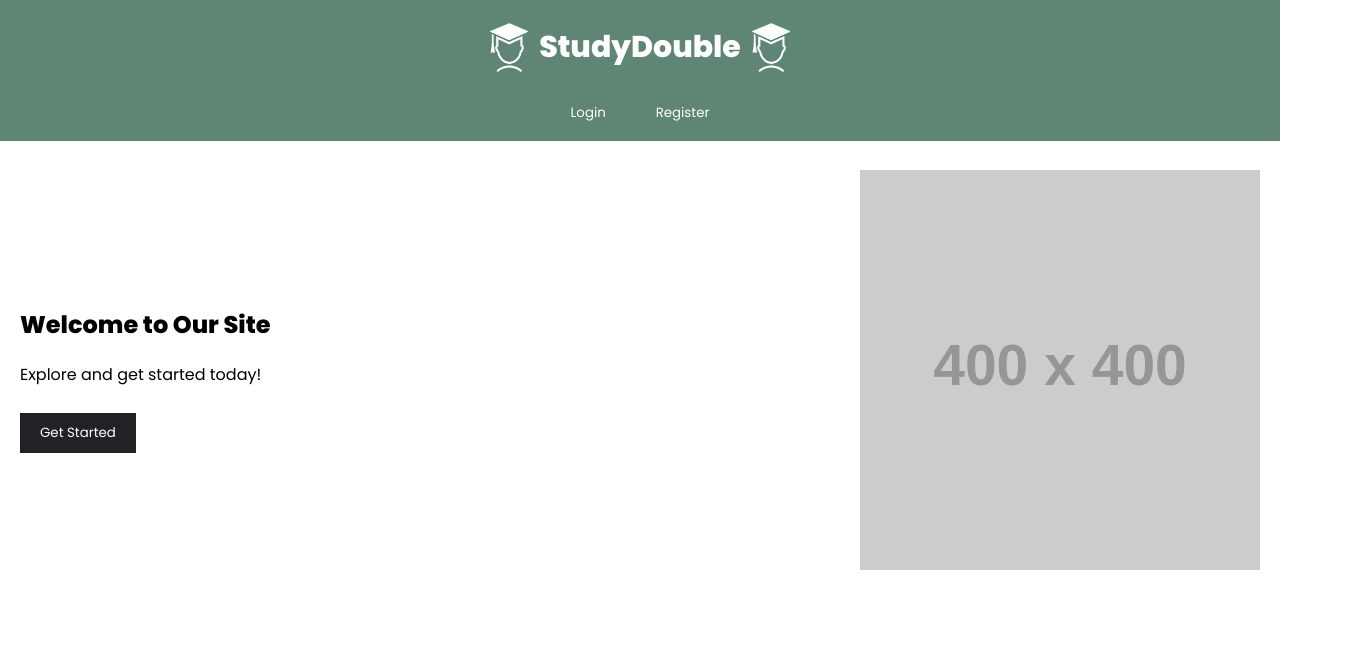
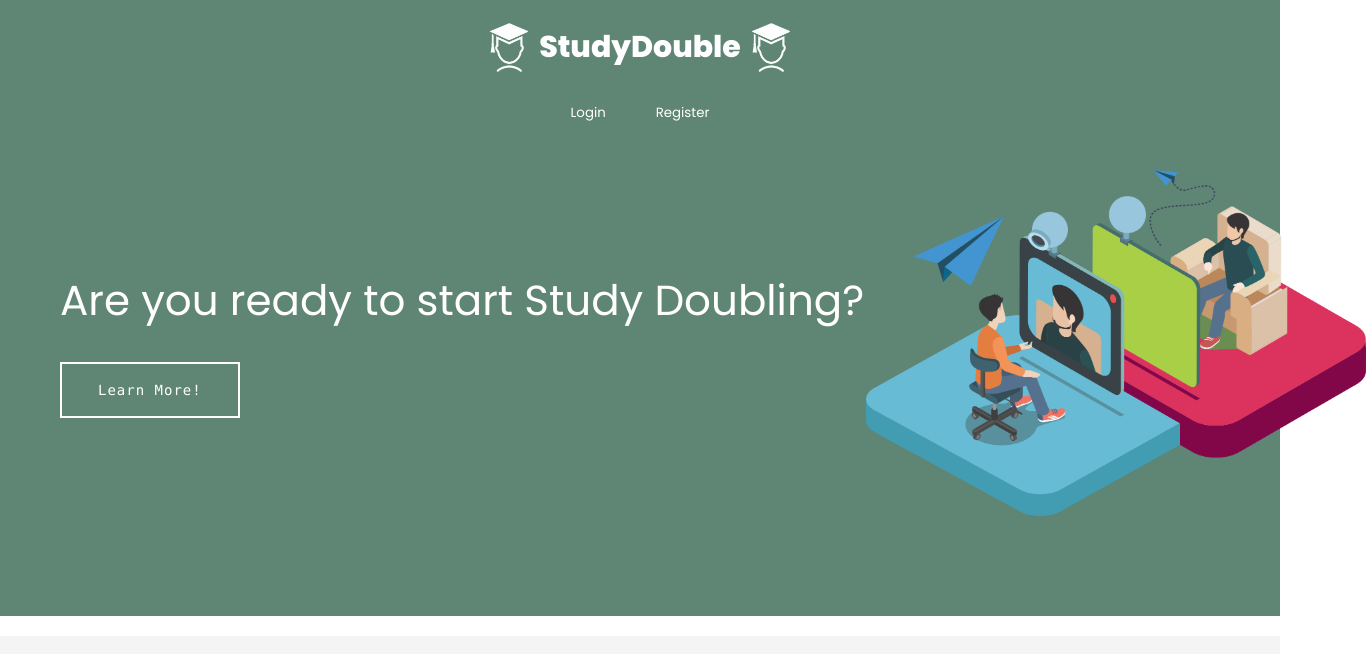
Before and after one commit to kamaldbouk/study-double, a React (Create React App) app in the folder frontend/: page /home in a window 1280 px wide. Shown: the top 654 px of the page, 1366 px wide, since content can reach past the window. Built offline with nearby package versions, Linux system fonts and the light colour scheme.

Commit message:
hero page done

```diff
--- a/frontend/src/Home/Home.js
+++ b/frontend/src/Home/Home.js
@@ -1,5 +1,6 @@
 import { useHistory } from "react-router-dom";
 import one from '../shared/images/one.png';
+import hero from '../shared/images/hero.png'
 
 const Home = () => {
     const history = useHistory();
@@ -27,13 +28,13 @@ const Home = () => {
 
             <section className="firstSection">
                 <div className="textContainer">
-                    <h1>Welcome to Our Site</h1>
-                    <p>Explore and get started today!</p>
-                    <button className="button">Get Started</button>
+                <span className="typing-text">Are you ready to start Study Doubling?</span>
+                <br />
+                <div class="button_slide slide_right">Learn More!</div>
                 </div>
                 <img
-                    src="https://via.placeholder.com/400"
-                    alt="Placeholder"
+                    src={hero}
+                    alt="People working online"
                     className="image"
                 />
             </section>
--- a/frontend/src/index.css
+++ b/frontend/src/index.css
@@ -173,23 +173,27 @@ code {
   width: 100%;
 }
 
-/* Section Styles */
+/* First Section */
 .firstSection {
   display: flex;
   align-items: center;
   justify-content: space-between;
   padding: 100px 20px;
   margin-top: 70px;
+  background-color: #5F8575;
 }
 
 .textContainer {
   flex: 1;
-  padding-right: 20px;
+  margin-left: 40px;
+  color: white;
+  font-size: 42px;
 }
 
 .image {
-  width: 400px;
+  width: 500px;
   height: auto;
+  margin-right: 50px;
 }
 
 .button {
@@ -199,9 +203,55 @@ code {
   border: none;
   cursor: pointer;
   margin-top: 10px;
+  border-radius: 8px;
 }
 
-/* Empty Section */
+.button_slide {
+  color: #FFF;
+  border: 2px solid #ffffff;
+  border-radius: 0px;
+  padding: 18px 36px;
+  display: inline-block;
+  font-family: "Lucida Console", Monaco, monospace;
+  font-size: 14px;
+  letter-spacing: 1px;
+  cursor: pointer;
+  box-shadow: inset 0 0 0 0 #d4cfcf;
+  -webkit-transition: ease-out 0.4s;
+  -moz-transition: ease-out 0.4s;
+  transition: ease-out 0.4s;
+}
+
+.slide_right:hover {
+  box-shadow: inset 400px 0 0 0 #ffffff;
+  color: black;
+}
+
+
+.typing-text {
+  display: inline-block;
+  overflow: hidden;
+  white-space: nowrap;
+  border-right: 2px solid white;
+  animation: typing 2.5s steps(14, end), blink 0.5s step-end infinite alternate;
+}
+
+@keyframes typing {
+  from {
+    width: 0;
+  }
+  to {
+    width: 100%;
+  }
+}
+
+@keyframes blink {
+  50% {
+    border-color: transparent;
+  }
+}
+
+/* Second Section */
 .secondSection {
   height: 300px;
   background-color: #f4f4f4;
```
Also changed, not shown: frontend/src/shared/images/hero.png (added).
